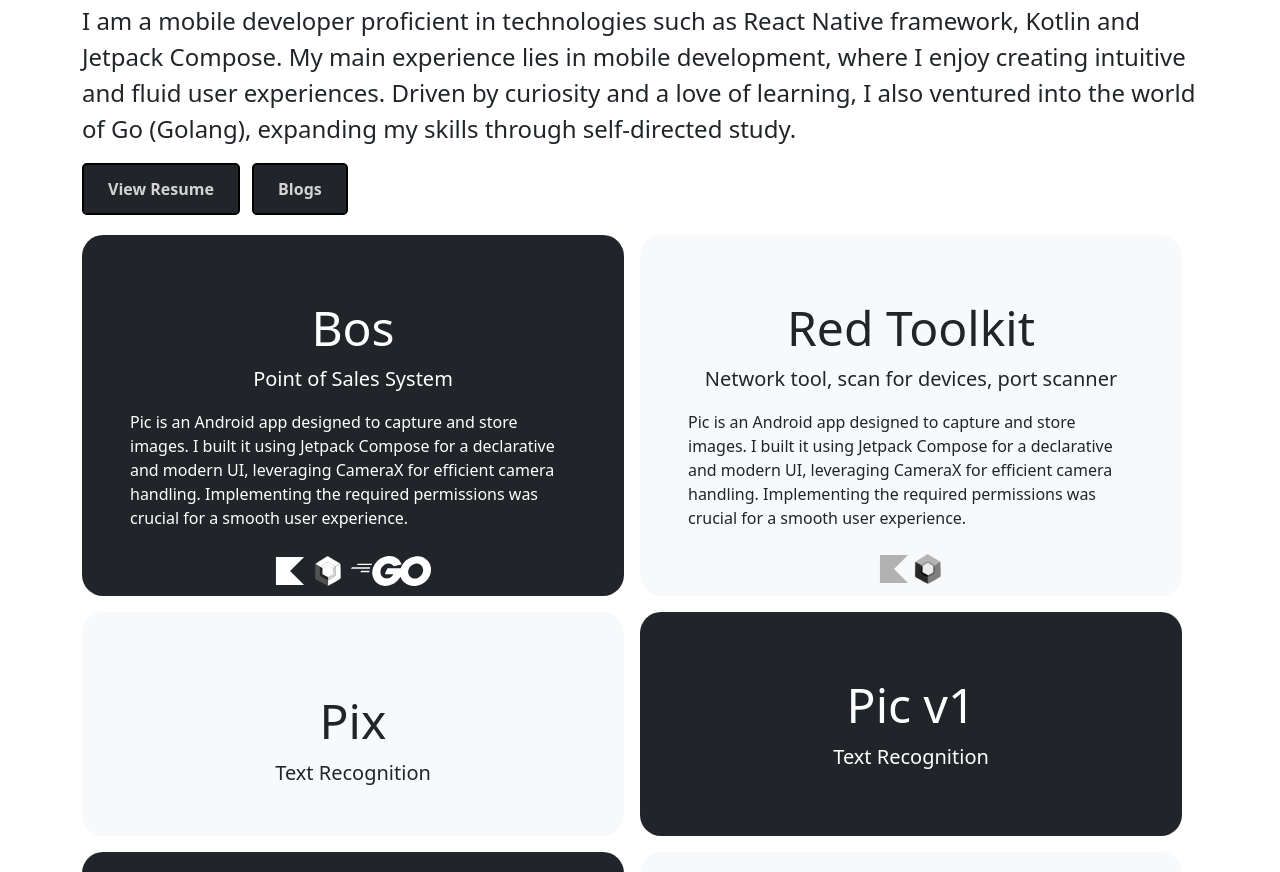
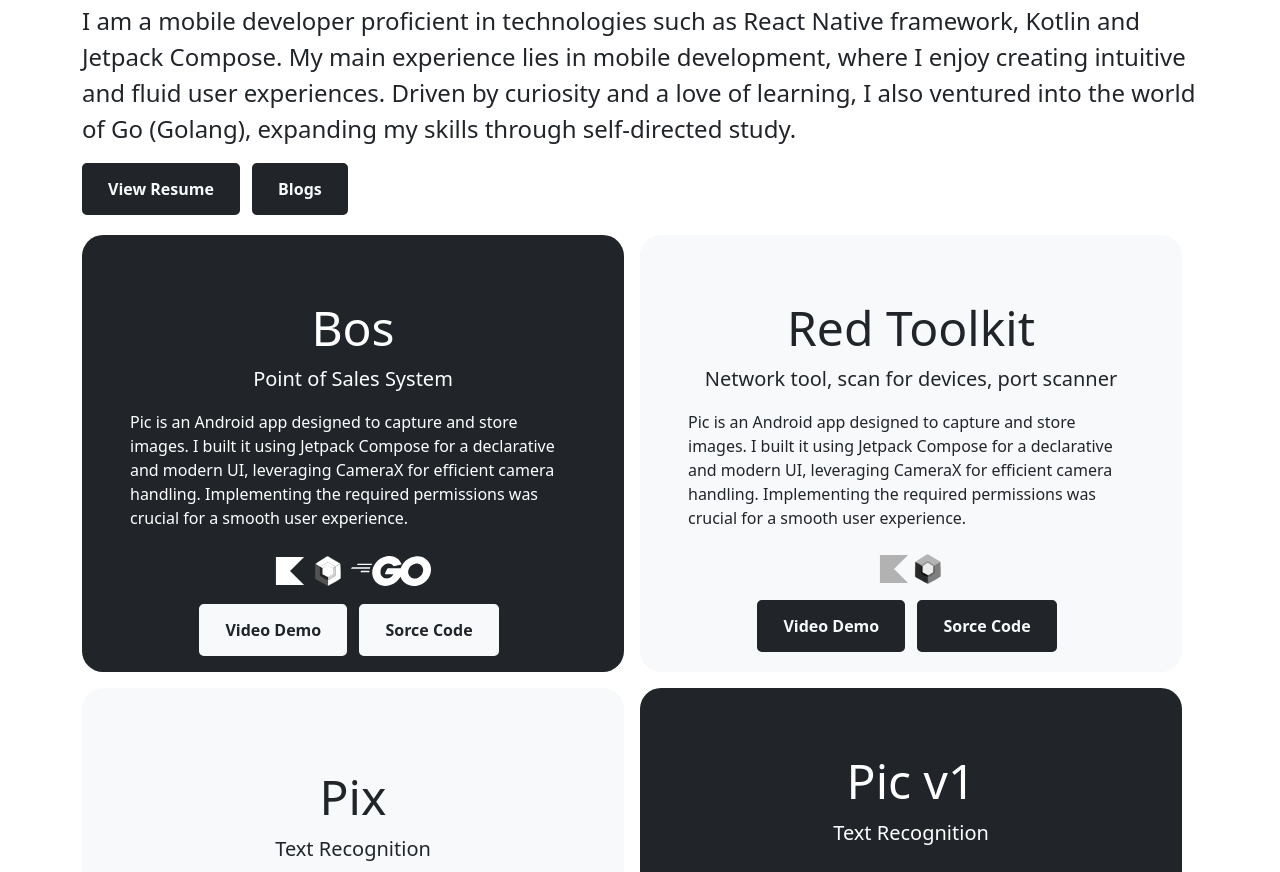
Before and after one commit to redmejia/redmejia.github.io, a website: page index.html in a window 1280 px wide. Shown: the part 572-1444 px from the top of the page. Drawn offline with nearby package versions, Linux system fonts and the light colour scheme.

Commit message:
button action light and dark bg color

```diff
--- a/css/main.css
+++ b/css/main.css
@@ -35,7 +35,7 @@ img[alt="tech dark"] {
     font-weight: bold;
     text-align: center;
     text-decoration: none;
-    border: 2px solid lightgray;
+    border: 2px solid #F8F9FA;
     border-radius: 0.3rem;
     transition: background-color 0.3s ease, color 0.3s ease, border-color 0.3s ease;
     cursor: pointer;
@@ -46,18 +46,31 @@ img[alt="tech dark"] {
 .portfolio-button:hover {
     background-color: #F8F9FA;
     color: #212529;
-    border-color: lightgray;
+    border-color: #F8F9FA;
 }
 
-/* live demo */
-.live-demo-button {
+/* live demo video for ligt bg*/
+.action-button_light {
     background-color: #212529;
-    color: lightgray;
-    border-color: black;
+    color: #F8F9FA;
+    border-color: #212529;
 }
 
-.live-demo-button:hover {
+.action-button_light:hover {
     background-color: #F8F9FA;
     color: #212529;
     border-color: #212529;
 }
+
+/* live demo video for dark bg*/
+.action-button_dark {
+    background-color: #F8F9FA;
+    color:  #212529;
+    border-color: #F8F9FA;
+}
+
+.action-button_dark:hover {
+    background-color: #212529;
+    color: #F8F9FA;
+    border-color: #F8F9FA;
+}
--- a/index.html
+++ b/index.html
@@ -76,17 +76,14 @@
                             class="link-secondary text-decoration-none live-demo-button">
                             View Resume
                         </a> -->
-
                         <div class="action-btns-container">
                             <a href="https://drive.google.com/file/d/19uIPz0jyV4FBO6rTZqiYQJJPwuYASvnM/view?usp=sharing"
-                                class="portfolio-button live-demo-button">View Resume
+                                class="portfolio-button action-button_light">View Resume
                             </a>
                             <a href="https://binarystack.netlify.app/"
-                                class="portfolio-button live-demo-button">Blogs</a>
+                                class="portfolio-button action-button_light">Blogs</a>
                         </div>
-
                     </div>
-
                 </div>
             </div>
         </div>
@@ -108,6 +105,10 @@
                         <img src="/img/tech/jetpack_compose.svg" alt="tech light" height="30">
                         <img src="/img/tech/go.svg" alt="tech light" height="30">
                     </div>
+                    <div class="col action-btns-container py-2">
+                        <button class="portfolio-button action-button_dark">Video Demo</button>
+                        <button class="portfolio-button action-button_dark">Sorce Code</button>
+                    </div>
                 </div>
                 <div class="bg-body-tertiary me-md-3 pt-3 px-3 pt-md-5 px-md-5 text-center overflow-hidden"
                     style="border-radius: 21px 21px 21px 21px;">
@@ -122,7 +123,10 @@
                     <div class="col tech-icon-container py-2">
                         <img src="/img/tech/kotlin.svg" alt="tech dark" height="30">
                         <img src="/img/tech/jetpack_compose.svg" alt="tech dark" height="30">
-                        <!-- <img src="/img/tech/" alt="tech dark" height="30"> -->
+                    </div>
+                    <div class="col action-btns-container py-2">
+                        <button class="portfolio-button action-button_light">Video Demo</button>
+                        <button class="portfolio-button action-button_light">Sorce Code</button>
                     </div>
                 </div>
             </div>
```
